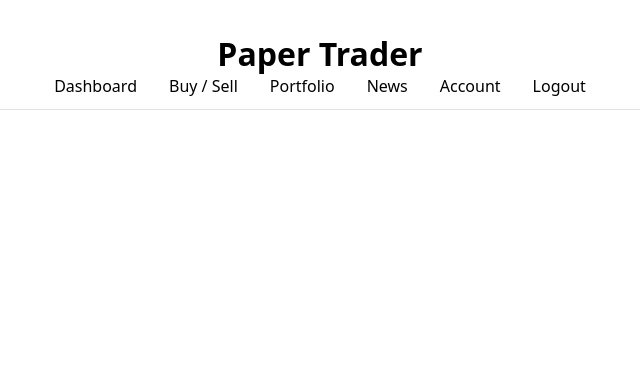
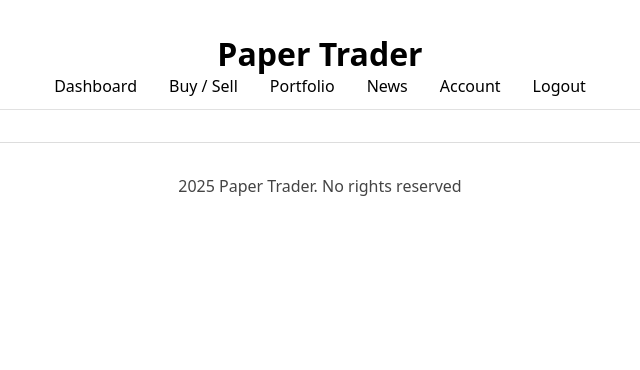
Before and after one commit to Thomas-Ryan-CS/PaperTrader, a Flask app: template templates/base.html in a window 1280 px wide. Shown: the top 370 px of the page, without its empty margins (320-960 px from the left). Run offline with Flask 3, Linux system fonts and the light colour scheme; the template is opened without the code that fills it, so the values that code supplies are empty; some libraries are stand-ins or nearby versions.

Commit message:
add-footer

```diff
--- a/templates/base.html
+++ b/templates/base.html
@@ -16,6 +16,8 @@
     a { color: inherit; text-decoration: none; margin: 0 .5rem; transition: 0.3}
     .nav-bar {display: flex; justify-content: center; align-items: center; gap: 1rem; flex-wrap: wrap; position: relative; }
     a:hover {color: #666}
+    footer {margin-top: 2rem;text-align: center; padding: 1rem; border-top: 1px solid #ddd;color: #444;}
+
   </style>
 </head>
 <body>
@@ -31,5 +33,9 @@
     </nav>
   </div>
   {% block content %}{% endblock %}
+  <footer>
+    <p>2025 Paper Trader. No rights reserved</p>
+  </footer>
+
 </body>
 </html>
```
